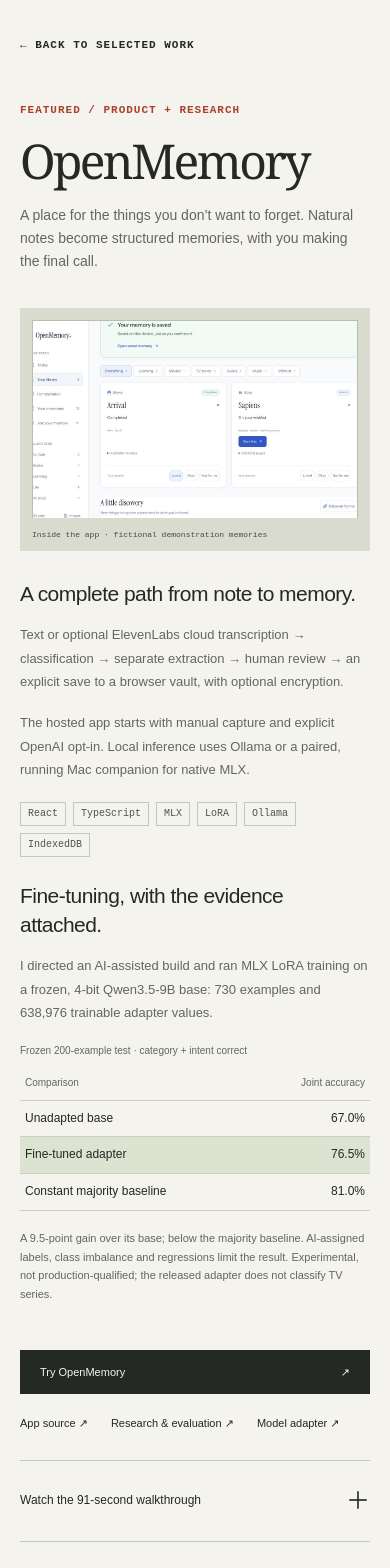
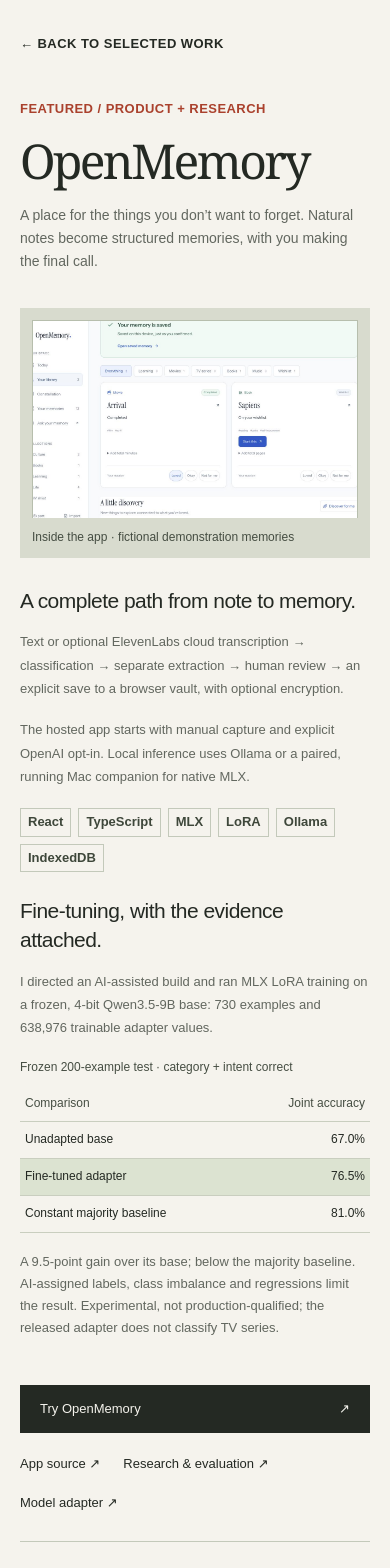
Before and after one commit to mithhu/portfolio_updated, a Next.js app: page /work/openmemory in a window 390 px wide. Shown: the top 1568 px of the page. Built offline with nearby package versions, Linux system fonts and the light colour scheme.

Commit message:
Improve readability of portfolio dates and metadata

```diff
--- a/app/globals.css
+++ b/app/globals.css
@@ -93,10 +93,10 @@
   padding-bottom: 112px;
 }
 .eyebrow {
-  font-family: "Courier New", monospace;
-  font-size: 11px;
+  font-family: Arial, Helvetica, sans-serif;
+  font-size: 13px;
   font-weight: 600;
-  letter-spacing: 0.09em;
+  letter-spacing: 0.035em;
   text-transform: uppercase;
   line-height: 1.6;
 }
@@ -141,6 +141,7 @@
   display: flex;
   align-items: center;
   gap: 9px;
+  font-size: 13px;
 }
 .status-dot {
   display: inline-block;
@@ -197,11 +198,12 @@
   justify-content: space-between;
   margin-top: 65px;
   padding-top: 18px;
-  color: var(--muted);
-  font-family: "Courier New", monospace;
-  font-size: 10px;
-  letter-spacing: 0.08em;
+  color: #454d42;
+  font-family: Arial, Helvetica, sans-serif;
+  font-size: 13px;
+  letter-spacing: 0.025em;
   text-transform: uppercase;
+  font-weight: 600;
 }
 .section-heading {
   margin-bottom: 50px;
@@ -254,9 +256,10 @@
 .image-label {
   display: block;
   padding: 13px 0;
-  font-size: 10px;
+  font-size: 12px;
   color: #454d42;
-  font-family: "Courier New", monospace;
+  font-family: Arial, Helvetica, sans-serif;
+  font-weight: 500;
 }
 .case-grid {
   display: grid;
@@ -282,12 +285,13 @@
   margin-top: 20px;
 }
 .tags span {
-  font-family: "Courier New", monospace;
-  font-size: 10px;
+  font-family: Arial, Helvetica, sans-serif;
+  font-size: 13px;
   padding: 4px 7px;
   border: 1px solid #c3c9ba;
-  color: #4c5547;
+  color: #3e473a;
   line-height: 1.4;
+  font-weight: 600;
 }
 .results {
   border-collapse: collapse;
@@ -297,9 +301,10 @@
 }
 .results caption {
   text-align: left;
-  font-size: 10px;
-  color: var(--muted);
+  font-size: 12px;
+  color: #454d42;
   padding-bottom: 8px;
+  font-weight: 500;
 }
 .results th,
 .results td {
@@ -313,15 +318,15 @@
   text-align: right;
 }
 .results thead {
-  font-size: 10px;
-  color: var(--muted);
+  font-size: 12px;
+  color: #454d42;
 }
 .results .adapter-row {
   background: #dce3d1;
 }
 .case-grid .small-note,
 .small-note {
-  font-size: 11px;
+  font-size: 13px;
   line-height: 1.7;
 }
 .project-links {
@@ -329,7 +334,7 @@
   align-items: center;
   gap: 24px;
   flex-wrap: wrap;
-  font-size: 12px;
+  font-size: 13px;
   padding: 28px 0;
 }
 .button {
@@ -415,7 +420,7 @@
   margin-bottom: 12px;
 }
 .card-topline .eyebrow {
-  font-size: 9px;
+  font-size: 12px;
 }
 .project-card h3 {
   font-size: 25px;
@@ -437,21 +442,22 @@
   gap: 30px;
 }
 .career-date {
-  font-family: "Courier New", monospace;
-  font-size: 11px;
+  font-family: Arial, Helvetica, sans-serif;
+  font-size: 14px;
   display: flex;
   flex-direction: column;
   align-items: flex-start;
   gap: 12px;
-  color: var(--muted);
+  color: #3e473a;
+  font-weight: 600;
 }
 .current-label {
   background: var(--olive);
   color: #48513d;
   padding: 3px 8px;
-  font-size: 9px;
+  font-size: 12px;
   text-transform: uppercase;
-  letter-spacing: 0.08em;
+  letter-spacing: 0.035em;
 }
 .career-row h3 {
   font-size: 27px;
@@ -497,7 +503,7 @@
   margin-bottom: 17px;
 }
 .about-section .eyebrow {
-  color: #b8bfb3;
+  color: #d9dfd3;
 }
 .education {
   border-top: 1px solid #4f5749;
@@ -509,14 +515,14 @@
   font-size: 17px;
 }
 .education p {
-  font-size: 12px;
+  font-size: 13px;
   margin-top: 7px;
 }
 .social-links {
   display: flex;
   flex-wrap: wrap;
   gap: 18px;
-  font-size: 11px;
+  font-size: 13px;
   margin-top: 25px;
 }
 .toolkit {
@@ -601,8 +607,8 @@
   display: flex;
   justify-content: space-between;
   gap: 20px;
-  font-size: 10px;
-  color: #555c50;
+  font-size: 12px;
+  color: #454d42;
 }
 .footer-bottom > div {
   display: flex;
@@ -664,6 +670,7 @@
   }
   .site-header nav {
     gap: 22px;
+    font-size: 13px;
   }
   .hero h1 {
     font-size: clamp(4rem, 8.6vw, 6rem);
@@ -695,6 +702,7 @@
   }
   .project-links {
     gap: 18px;
+    font-size: 13px;
   }
   .section-pad {
     padding-top: 85px;
@@ -714,7 +722,7 @@
   }
   .site-header nav {
     gap: 17px;
-    font-size: 11px;
+    font-size: 13px;
   }
   .nav-contact {
     display: none;
@@ -724,7 +732,7 @@
     padding-bottom: 22px;
   }
   .hero .eyebrow {
-    font-size: 9px;
+    font-size: 13px;
   }
   .hero h1 {
     font-size: clamp(3.15rem, 12.2vw, 4.7rem);
@@ -751,8 +759,12 @@
   }
   .hero-index {
     margin-top: 37px;
-    font-size: 8px;
+    font-size: 13px;
     gap: 20px;
+    font-family: Arial, Helvetica, sans-serif;
+    font-weight: 600;
+    letter-spacing: 0.025em;
+    color: #454d42;
   }
   .section-pad {
     padding-top: 65px;
@@ -782,8 +794,10 @@
     padding: 12px 12px 0;
   }
   .image-label {
-    font-size: 8px;
+    font-size: 12px;
     padding: 10px 0;
+    font-family: Arial, Helvetica, sans-serif;
+    font-weight: 500;
   }
   .case-grid {
     grid-template-columns: 1fr;
@@ -798,7 +812,7 @@
   }
   .project-links {
     gap: 18px 23px;
-    font-size: 11px;
+    font-size: 13px;
   }
   .project-links .button {
     width: 100%;
@@ -831,7 +845,10 @@
   .career-date {
     flex-direction: row;
     align-items: center;
-    font-size: 10px;
+    font-size: 14px;
+    font-family: Arial, Helvetica, sans-serif;
+    font-weight: 600;
+    color: #3e473a;
   }
   .career-row h3 {
     font-size: 26px;
@@ -854,14 +871,14 @@
     font-size: 24px;
   }
   .certificate-list a {
-    font-size: 10px;
+    font-size: 12px;
     gap: 10px;
   }
   .contact-section {
     padding-top: 60px;
   }
   .contact-section .eyebrow {
-    font-size: 9px;
+    font-size: 13px;
   }
   .contact-section h2 {
     font-size: 52px;
@@ -875,8 +892,9 @@
   .footer-bottom {
     margin-top: 60px;
     flex-direction: column;
-    font-size: 9px;
+    font-size: 12px;
     gap: 15px;
+    color: #454d42;
   }
   .resume-page h1 {
     font-size: 38px;
```
